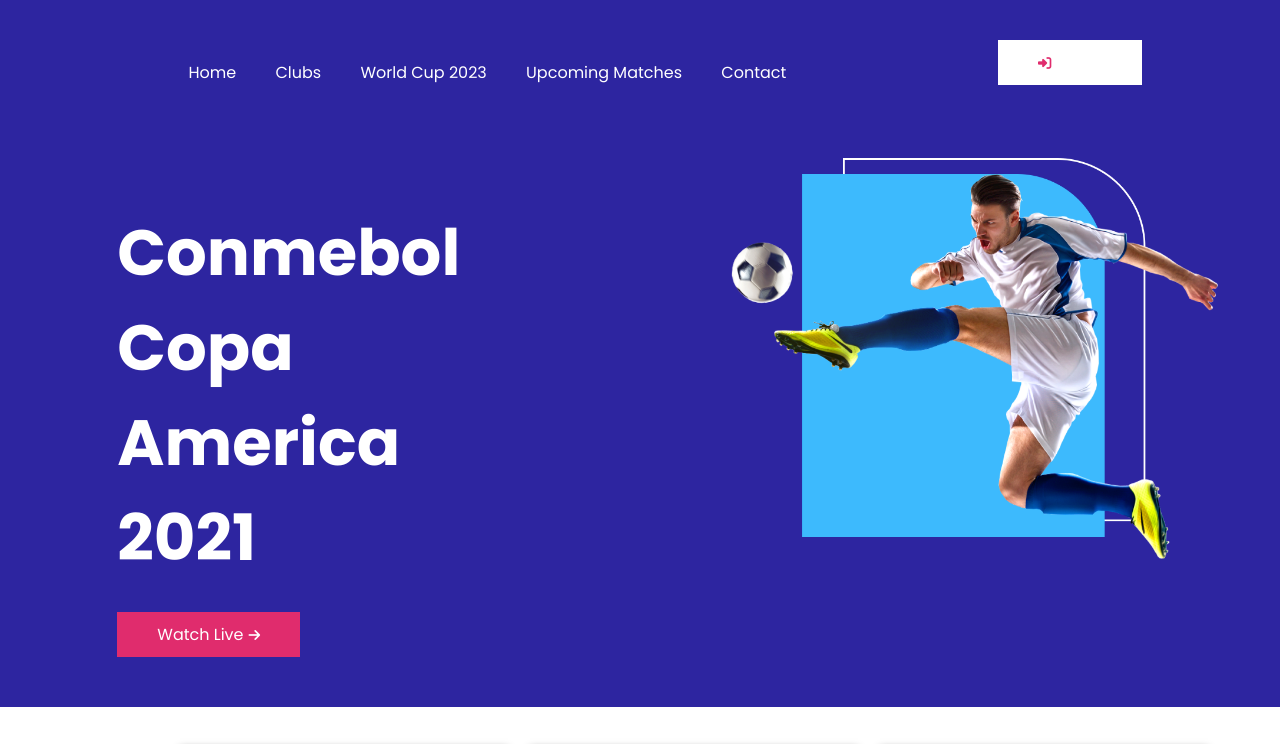
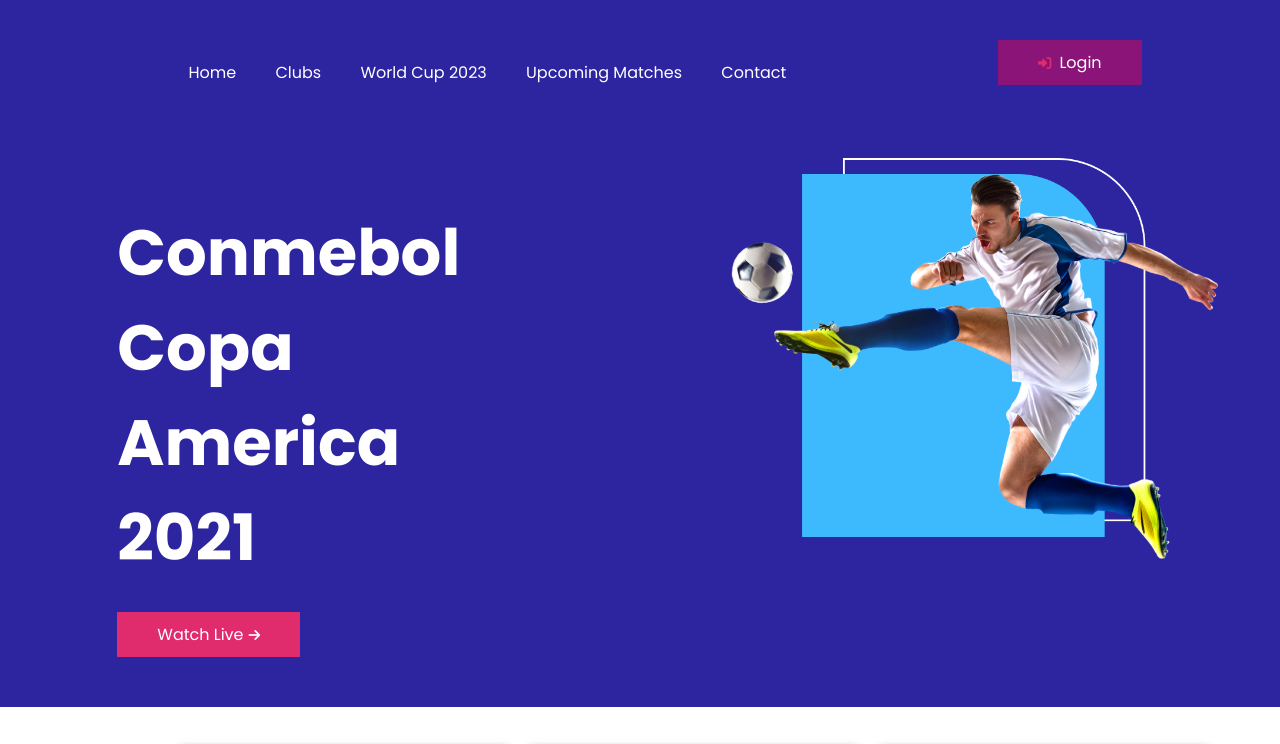
Before and after one commit to riyadul/Responcive-foodball, a plain HTML site: page index.html in a window 1280 px wide. In both pictures the pointer is over the button "Login". Shown: the top 744 px of the page. Drawn offline with Linux system fonts and the light colour scheme.

Commit message:
hover resize

```diff
--- a/styles/style.css
+++ b/styles/style.css
@@ -76,7 +76,7 @@
  }
  button:hover{
 
-  background:white ;
+  background:rgba(194, 10, 96, 0.623) ;
   color: #E02C6D;
 
  }
```
